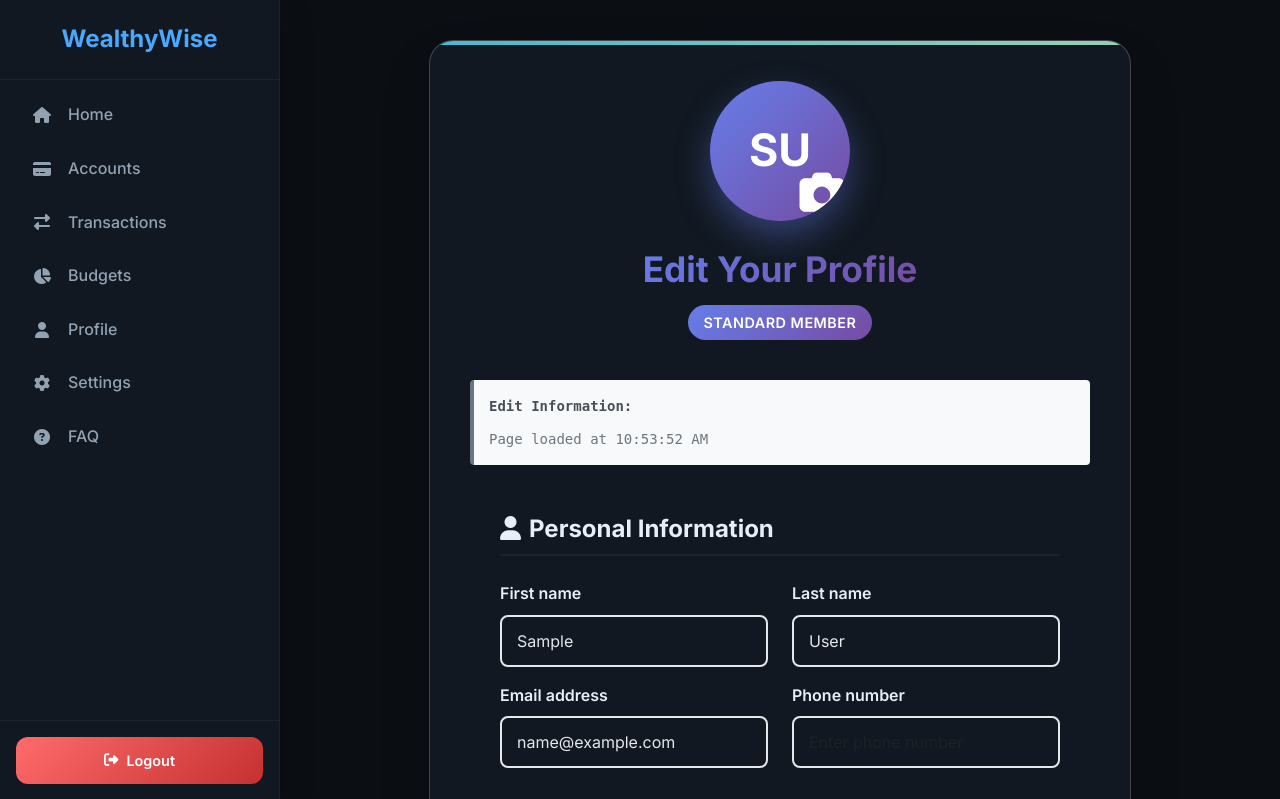
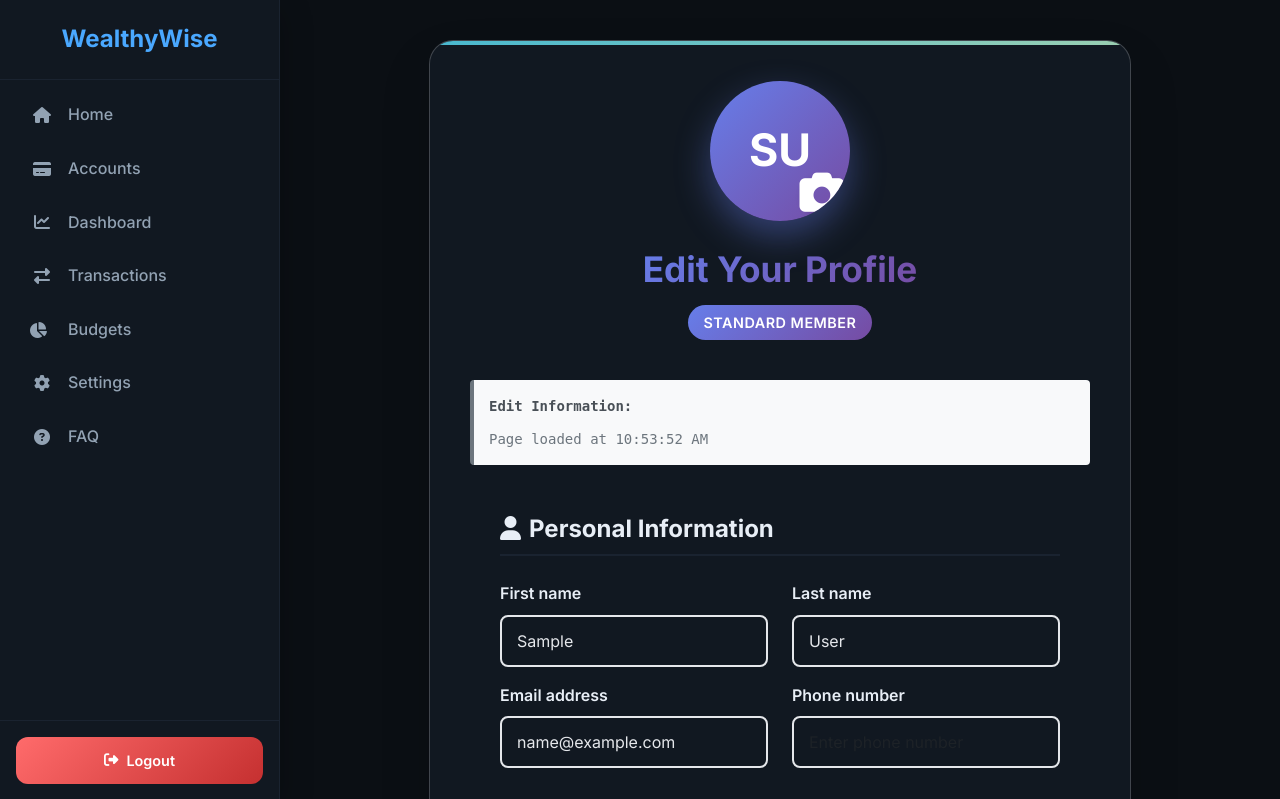
Before and after one commit to fran-897-uinx/WealthyWise, a Django app: page /edit-profile/ in a window 1280 px wide. Shown: the top 799 px of the page. Run offline with Django 5.2, Linux system fonts and the light colour scheme; the visitor is signed in with stand-in values (Sample User, id 1); data comes from the database, SQL or seed files in the repository; parts of the project's set-up code (start-up, migrations or seed data) failed here and were passed over; some libraries are stand-ins or nearby versions.

Commit message:
worked on the layout

```diff
--- a/financeapp/templates/layout.html
+++ b/financeapp/templates/layout.html
@@ -3,7 +3,7 @@
   <head>
     {% load static %} {% load bootstrap5 %} {% bootstrap_css %}
     {% bootstrap_javascript %}
-
+    {% load static %}
     <meta charset="UTF-8" />
     <meta name="viewport" content="width=device-width, initial-scale=1.0" />
     <meta
@@ -395,18 +395,25 @@
 
         <div class="sidebar-nav">
           <!-- Safe Navigation Links -->
-          <div class="nav-item">
-            <a href="{% url 'landing' %}" class="nav-link">
-              <div class="nav-icon"><i class="fas fa-home"></i></div>
-              <span class="nav-text">Home</span>
-            </a>
+           <div class="nav-item">
+            <a href="{% url 'landing' %}" class="nav-link"
+              ><div class="nav-icon"><i class="fas fa-home"></i></div>
+              <span class="nav-text">Home</span></a
+            >
           </div>
 
-          <div class="nav-item">
-            <a href="{% url 'account_dashboard' %}" class="nav-link">
-              <div class="nav-icon"><i class="fas fa-credit-card"></i></div>
-              <span class="nav-text">Accounts</span>
-            </a>
+            <div class="nav-item">
+            <a href="{% url 'account_dashboard' %}" class="nav-link"
+              ><div class="nav-icon"><i class="fas fa-credit-card"></i></div>
+              <span class="nav-text">Accounts</span></a
+            >
+          </div>
+
+         <div class="nav-item">
+            <a href="{% url 'transaction' %}" class="nav-link"
+              ><div class="nav-icon"><i class="fas fa-chart-line"></i></div>
+              <span class="nav-text">Dashboard</span></a
+            >
           </div>
 
           <div class="nav-item">
@@ -416,18 +423,11 @@
             </a>
           </div>
 
-          <div class="nav-item">
-            <a href="{% url 'budget_manager' %}" class="nav-link">
-              <div class="nav-icon"><i class="fas fa-chart-pie"></i></div>
-              <span class="nav-text">Budgets</span>
-            </a>
-          </div>
-
-          <div class="nav-item">
-            <a href="{% url 'profile' %}" class="nav-link">
-              <div class="nav-icon"><i class="fas fa-user"></i></div>
-              <span class="nav-text">Profile</span>
-            </a>
+            <div class="nav-item">
+            <a href="{% url 'budget_manager' %}" class="nav-link"
+              ><div class="nav-icon"><i class="fas fa-chart-pie me-2"></i></div>
+              <span class="nav-text">Budgets</span></a
+            >
           </div>
 
           <div class="nav-item">
```
